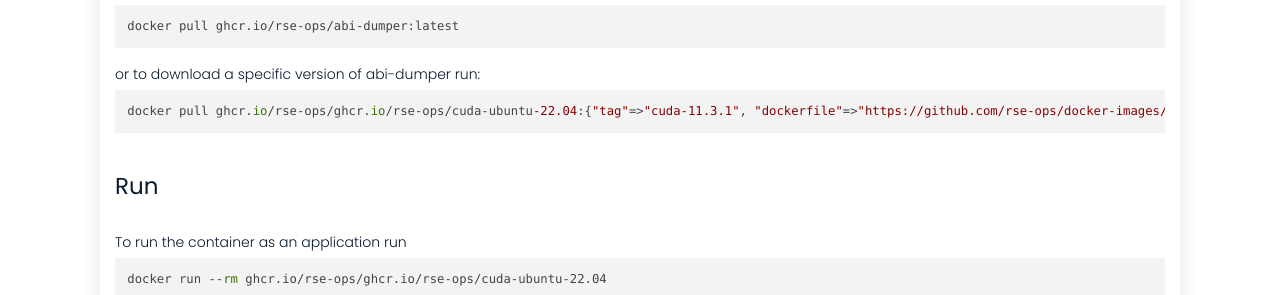
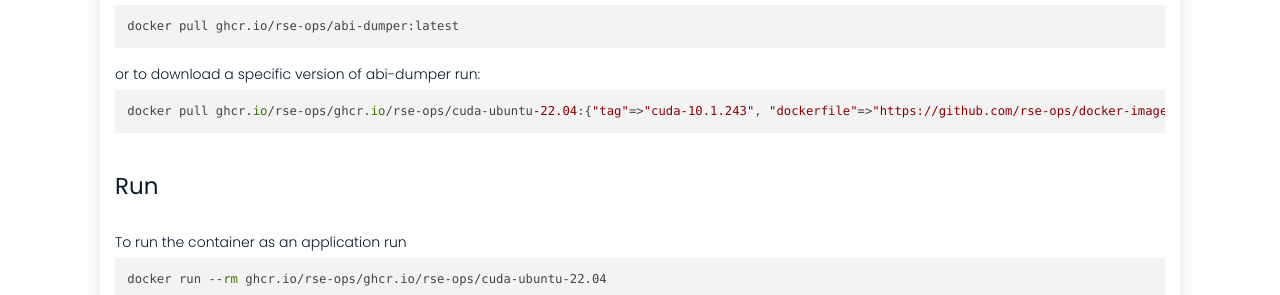
Before and after one commit to rse-ops/docker-images, a Jekyll site: the page built from _library/ghcr.io-rse-ops-cuda-ubuntu-22.04.md, in a window 1280 px wide and 1002 px high. Shown: the part 520-815 px from the top of the window. Built offline with Jekyll 4.4.1, drawn with Linux system fonts in a browser that asks for light colours; nearby versions of some CDN libraries.

Commit message:
Automated push to update library 2021-11-13

```diff
--- a/_library/ghcr.io-rse-ops-cuda-ubuntu-22.04.md
+++ b/_library/ghcr.io-rse-ops-cuda-ubuntu-22.04.md
@@ -1,14 +1,11 @@
 ---
 layout: container
 name: ghcr.io/rse-ops/cuda-ubuntu-22.04
-updated_at: 2021-11-13 03:39:33.255864
+updated_at: 2021-11-13 03:49:14.826215
 
 
 container_url: https://github.com/orgs/rse-ops/packages/container/package/cuda-ubuntu-22.04
 versions:
- - tag: cuda-11.3.1
-   dockerfile: https://github.com/rse-ops/docker-images/blob/main/ubuntu/cuda/Dockerfile
-   manifest: https://crane.ggcr.dev/manifest/ghcr.io/rse-ops/cuda-ubuntu-22.04:cuda-11.3.1
  - tag: cuda-10.1.243
    dockerfile: https://github.com/rse-ops/docker-images/blob/main/ubuntu/cuda/Dockerfile
    manifest: https://crane.ggcr.dev/manifest/ghcr.io/rse-ops/cuda-ubuntu-22.04:cuda-10.1.243
```
Also changed, not shown: other parts of _library/ghcr.io-rse-ops-cuda-ubuntu-22.04.md (+3 -0 lines).
